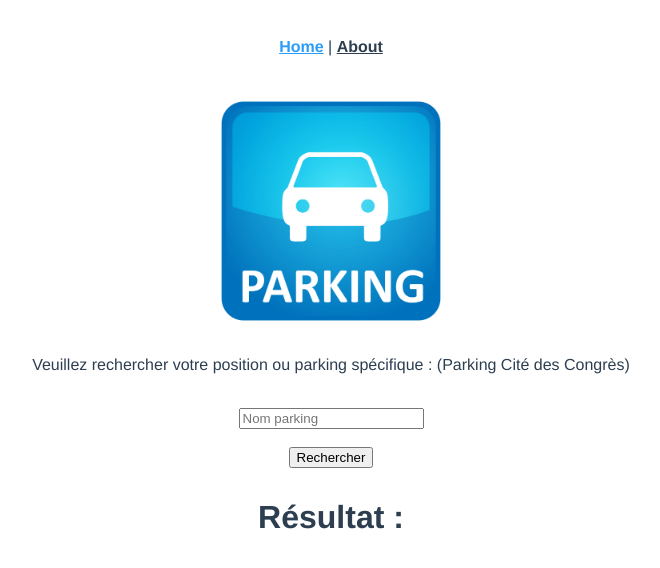
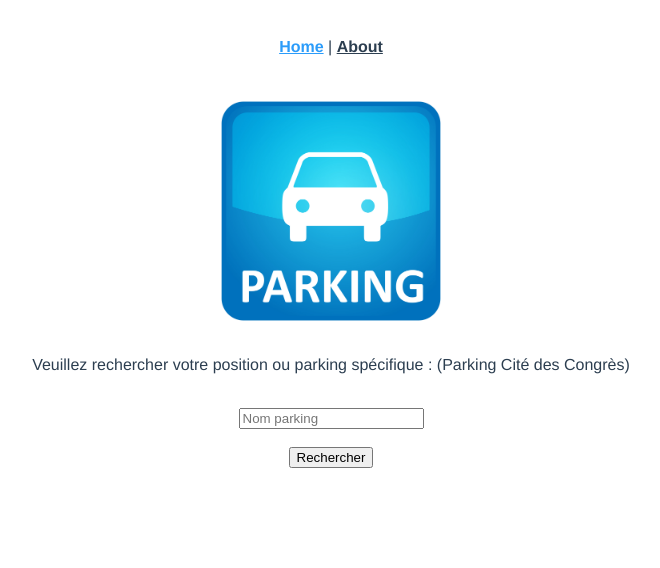
Before and after one commit to FlorianCivelEpsi/vue-app-2, a Vue app: page / in a window 1280 px wide. Shown: the top 568 px of the page, without its empty margins (309-969 px from the left). Built offline with nearby package versions, Linux system fonts and the light colour scheme.

Commit message:
affichage des infos dans le conponement Search

```diff
--- a/src/components/Search.vue
+++ b/src/components/Search.vue
@@ -1,7 +1,7 @@
 <template>
   <div id="app">
-	      <h1>{{ msg }}</h1>
-
+	      <h1>Réusltat : </h1>
+        <br>
     <!--
 	  <nav v-bind:class="active" v-on:click.prevent>
 		<a href="" v-on:click="toggleActive('parkVelo')">Parking vélo</a>
@@ -10,9 +10,19 @@
 		<a href="#"  v-on:click="makeActive('paiement')">Moyen paiement</a>
       </nav>
 	-->
+	<br>
+	<p>Nom : {{info.parameters.q}} </p>
+	<br>
+    <p>Téléphone : {{info.records[0].fields.telephone}} </p>
+	<br>
+	<p>Présentation : {{info.records[0].fields.presentation}} </p>
+	<br>
+	<p>Accès transport en commun : {{info.records[0].fields.acces_transports_communs}} </p>
+	<br>
+    <p>Localisation : {{info.records[0].fields.location}} </p>
+	<br>
 
-	{{infos}}
-	{{inf}}
+
     <!--
     <li v-for="service in services" v-on:click="toggleActive(service)" v-bind:key="{ 'active': service.active}">
 
@@ -27,18 +37,12 @@
 </template>
 
 <script>
-import axios from 'axios';
+/* import axios from 'axios'; */
 
 export default {
 
  name: 'Search',
- props: {
-	inf: "infos",
-    msg: String,
-	infos: null,
-	url: 'https://data.nantesmetropole.fr/api/records/1.0/search/?dataset=244400404_parkings-publics-nantes&q=',
-	namePark: 'Parking%20Cit%C3%A9%20des%20Congr%C3%A8s'
-  },
+props:["info"],
 
   methods: {
 
@@ -120,9 +124,9 @@ export default {
 	}
 
 	p{
-		font-size:22px;
+		/*font-size:22px;
 		font-weight:bold;
-		color:#7d9098;
+		color:#7d9098; */
 	}
 
 	p b{
--- a/src/views/Home.vue
+++ b/src/views/Home.vue
@@ -11,12 +11,14 @@
     {{parkin}}
     <br>
     <input v-on:click="research()" type="submit" value="Rechercher">
-    <br>
-    <pre>{{info}}</pre>
+
     <pre></pre>
     <!--<pre>{{info.records[0].fields.telephone}}</pre> -->
     <br>
-     <Search :info="infos" msg="Résultat : "/>
+    <li v-if="afficheSearch == 'ok'">
+     <Search :info="info" msg="Résultat : "/>
+
+    </li>
   </div>
 </template>
 
@@ -36,6 +38,7 @@ export default {
 nameP: 'Parking Cité des Congrès',
 parkin: null,
 info : null,
+afficheSearch: null,
     }
 
   },
@@ -56,6 +59,7 @@ info : null,
             })
             .then(response => (this.info = response.data))
             .catch(error => console.log(error))
+            this.afficheSearch = 'ok';
             return info, test;
     },
     }
```
Also changed, not shown: 9 other files (tests, documents, lock files or other folders).
